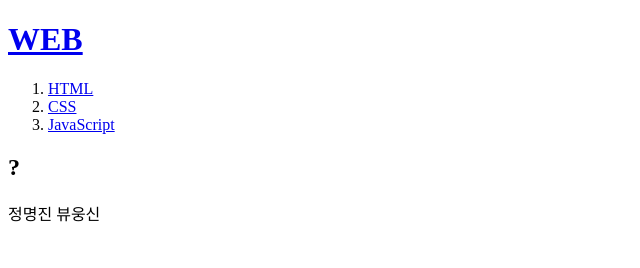
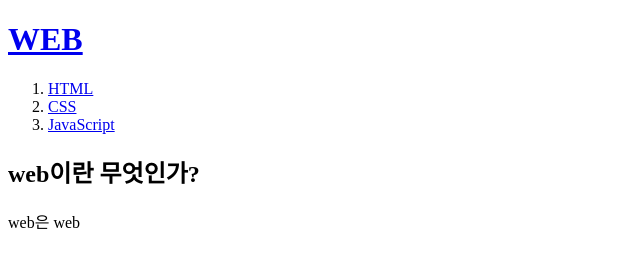
Before and after one commit to jiyun4251/WEB1, a plain HTML site: page index.html in a window 1280 px wide. Shown: the whole page, without its empty margins (0-640 px from the left). Drawn offline with Linux system fonts and the light colour scheme.

Commit message:
Update index.html

```diff
--- a/index.html
+++ b/index.html
@@ -14,7 +14,7 @@
   </ol>
 
 
-  <h2>?</h2>
-  <p>정명진 뷰웅신</p>
+  <h2>web이란 무엇인가?</h2>
+  <p>web은 web</p>
 </body>
 </html>
```
